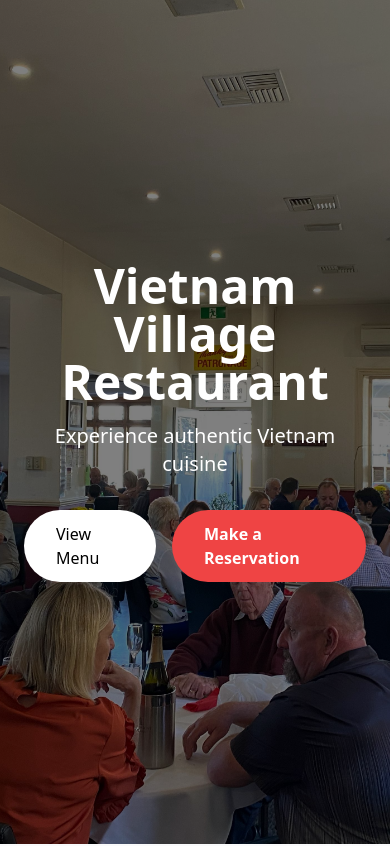
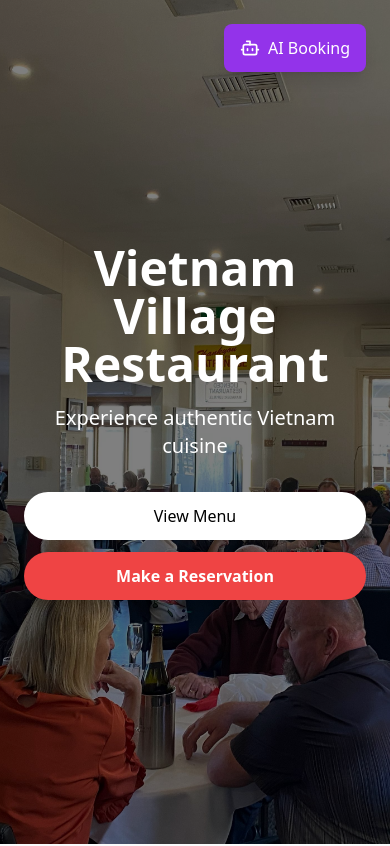
Before and after one commit to ThienLuong1101/VietVillageRestaurant, a React (Vite) app: page / in a window 390 px wide. Shown: the top 846 px of the page. Built offline with nearby package versions, Linux system fonts and the light colour scheme.

Commit message:
add booking ai button

```diff
--- a/src/App.tsx
+++ b/src/App.tsx
@@ -1,4 +1,4 @@
-import { useState, useEffect } from 'react';
+
 import { Clock, MapPin, Phone, Menu, Instagram, Facebook, Twitter } from 'lucide-react';
 import home1 from "./about/home1.jpg";
 import AboutSection from "./components/about.jsx";
@@ -26,11 +26,11 @@ function App() {
           <div className="container mx-auto px-6 h-full flex flex-col justify-center items-center text-white">
             <h1 className="text-5xl md:text-7xl font-bold mb-4 text-center">Vietnam Village Restaurant</h1>
             <p className="text-xl md:text-2xl mb-8 text-center">Experience authentic Vietnam cuisine</p>
-            <div className="flex space-x-4">
-              <a href="#menu" className="bg-white text-black px-8 py-3 rounded-full hover:bg-opacity-90 transition duration-300">
+            <div className="flex w-full flex-col items-center gap-3 sm:flex-row sm:justify-center sm:gap-4">
+              <a href="#menu" className="w-full rounded-full bg-white px-8 py-3 text-center text-black transition duration-300 hover:bg-opacity-90 sm:w-auto">
                 View Menu
               </a>
-              <a href="https://bookings.ordiagents.org/?clientId=7fa37de871a62de22f859c65d272a37fa53d90442b36f127a88aef3d88ba78a6&venueId=68a92867cfabf202c2563a2f" className="text-white px-8 py-3 rounded-full bg-red-500 hover:bg-white hover:text-black transition duration-300 font-bold">
+              <a href="https://bookings.ordiagents.org/?clientId=7fa37de871a62de22f859c65d272a37fa53d90442b36f127a88aef3d88ba78a6&venueId=68a92867cfabf202c2563a2f" className="w-full rounded-full bg-red-500 px-8 py-3 text-center font-bold text-white transition duration-300 hover:bg-white hover:text-black sm:w-auto">
                 Make a Reservation
               </a>
             </div>
--- a/src/components/foodGallery.jsx
+++ b/src/components/foodGallery.jsx
@@ -14,7 +14,7 @@ import food11 from "../foods/food11.jpg";
 import food13 from "../foods/food13.jpg";
 import food14 from "../foods/food14.jpg";
 import food15 from "../foods/food15.jpg";
-import { Book, ArrowRight } from 'lucide-react';
+import { Book, ArrowRight, Bot } from 'lucide-react';
 
 export function FoodGallerySection() {
   const [isScrolled, setIsScrolled] = useState(false);
@@ -57,6 +57,17 @@ export function FoodGallerySection() {
 
   return (
     <div id="food-gallery" className="py-16 bg-gray-50 relative">
+      {/* Sticky AI Booking Button */}
+      <div className="fixed top-6 right-6 z-50 transition-all duration-300">
+        <a
+          href="tel:+61871009132"
+          className="flex items-center bg-purple-600 text-white px-4 py-3 rounded-lg shadow-lg hover:bg-purple-700 transition-colors duration-300 group"
+        >
+          <Bot className="w-5 h-5 mr-2 transition-transform duration-300 group-hover:rotate-12" />
+          <span className="font-medium">AI Booking</span>
+        </a>
+      </div>
+
       {/* Sticky Menu Button */}
       <div className={`fixed right-0 top-1/2 transform -translate-y-1/2 z-50 transition-all duration-300 ${isScrolled ? 'opacity-100' : 'opacity-0 pointer-events-none'}`}>
         <a
```
